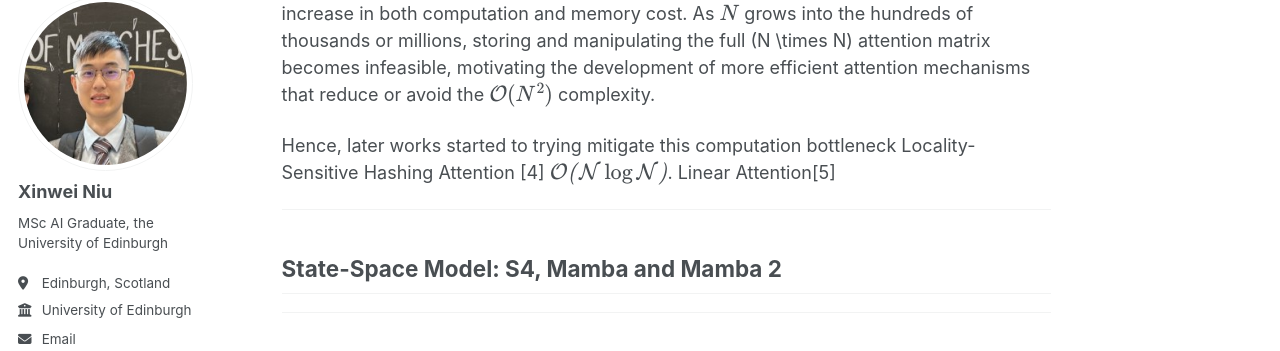
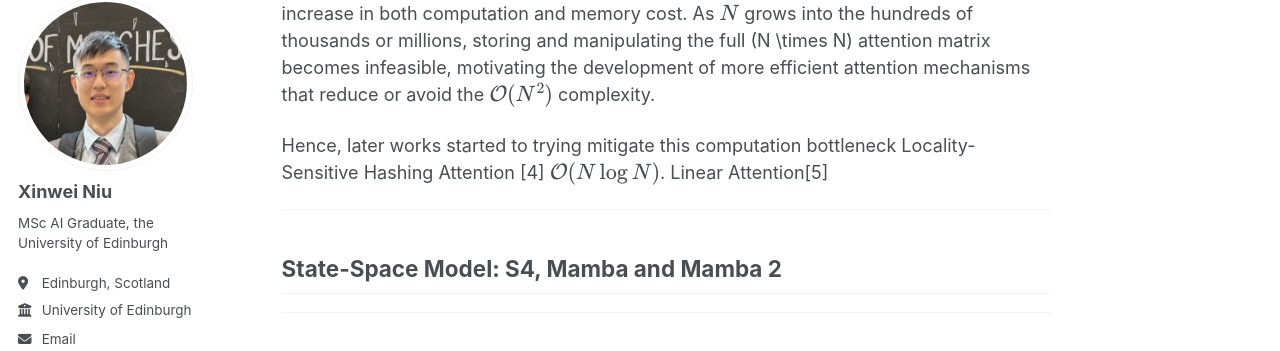
Before and after one commit to xinwei-niu/xinwei-niu.github.io, a Jekyll site: the page built from _posts/2025-11-20-blog-post-First-Blog-On-LinearComplexityModel.md, in a window 1280 px wide and 900 px high, scrolled down 1501 px. Shown: the part 103-454 px from the top of the window. Built offline with Jekyll 4.4.1, drawn with Linux system fonts in a browser that asks for light colours; some web fonts are replaced; a script that is not in the unit is left out.

```diff
--- a/_posts/2025-11-20-blog-post-First-Blog-On-LinearComplexityModel.md
+++ b/_posts/2025-11-20-blog-post-First-Blog-On-LinearComplexityModel.md
@@ -44,7 +44,7 @@ and its computational complexity is
 Under long-context reasoning tasks, the quadratic growth of the attention operation becomes a major bottleneck, since increasing the sequence length \\(N\\) leads to a rapid increase in both computation and memory cost. As \\(N\\) grows into the hundreds of thousands or millions, storing and manipulating the full \(N \times N\) attention matrix becomes infeasible, motivating the development of more efficient attention mechanisms that reduce or avoid the \\(\mathcal{O}(N^{2})\\) complexity.
 
 
-Hence, later works started to trying mitigate this computation bottleneck Locality-Sensitive Hashing Attention [4] \\(\mathcal{O(N\log N)}\\).
+Hence, later works started to trying mitigate this computation bottleneck Locality-Sensitive Hashing Attention [4] \\(\mathcal{O}(N\log N)\\).
 Linear Attention[5]
 
 
```
